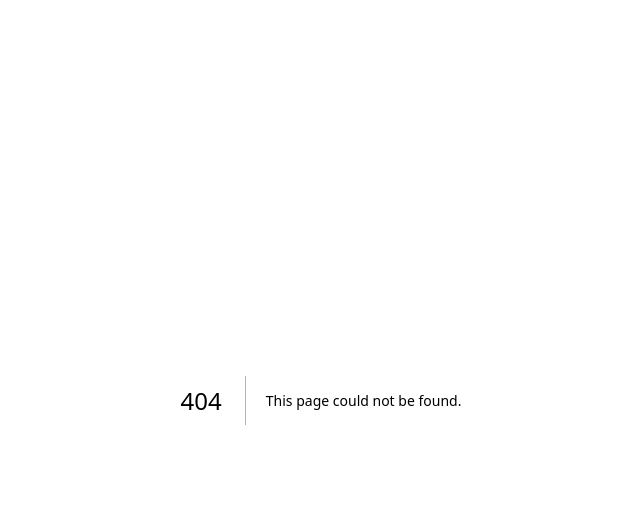
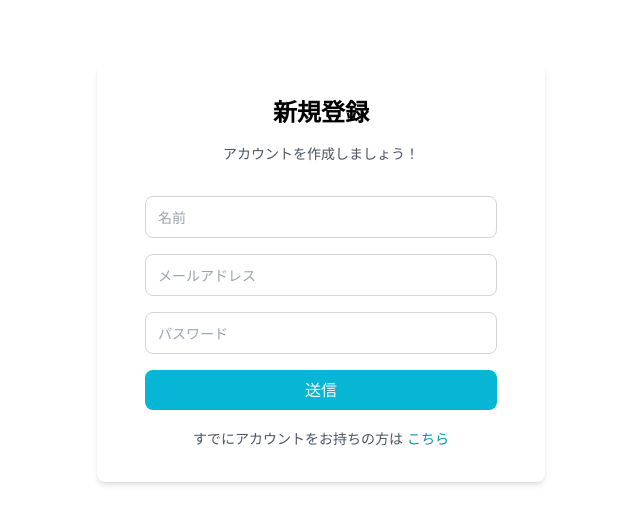
Before and after one commit to yuu0418/Shukatu_Management, a Next.js app in the folder client/: page /signup in a window 1280 px wide. Before the commit this address had no page. Shown: the top 524 px of the page, without its empty margins (319-959 px from the left). Built offline with nearby package versions, Linux system fonts and the light colour scheme.

Commit message:
feat: auth繋ぎ込み

```diff
--- /dev/null
+++ b/client/src/app/(auth)/login/components/LoginForm.tsx
@@ -0,0 +1,123 @@
+"use client";
+import { useState } from "react";
+import { useForm } from "react-hook-form";
+import type { FieldErrors, SubmitHandler } from "react-hook-form";
+
+type FormData = {
+  email: string;
+  password: string;
+};
+
+export const LoginForm = () => {
+  const {
+    register,
+    handleSubmit,
+    formState: { errors },
+  } = useForm<FormData>();
+  const [error, setError] = useState<string | null>(null);
+  const [isLoading, setIsLoading] = useState(false);
+
+  const onSubmit: SubmitHandler<FormData> = async (data) => {
+    setIsLoading(true);
+    setError(null);
+
+    try {
+      const url = `${process.env.NEXT_PUBLIC_API_URL}/login`;
+      console.log("API URL:", process.env.NEXT_PUBLIC_API_URL);
+
+      const res = await fetch(url, {
+        method: "POST",
+        headers: { "Content-Type": "application/json" },
+        body: JSON.stringify({ email: data.email, password: data.password }),
+      });
+      const json = await res.json();
+
+      if (!json.success) {
+        setError(json.message || "ログインに失敗しました");
+      } else {
+        // ログイン成功時の処理（例: リダイレクト）
+      }
+    } catch (e) {
+      setError("通信エラーが発生しました");
+    } finally {
+      setIsLoading(false);
+    }
+  };
+
+  return (
+    <div className="flex justify-center">
+      <div className="w-full max-w-md p-8 px-12 mt-16 bg-white shadow-md rounded-[8px]">
+        <h1 className="text-2xl font-semibold text-center mb-4">ログイン</h1>
+        <p className="text-sm text-gray-600 text-center mb-8">
+          ようこそ！ログインして始めましょう。
+        </p>
+
+        {error && (
+          <div className="mb-4 p-2 bg-red-100 text-red-700 text-sm rounded border border-red-300">
+            {error}
+          </div>
+        )}
+
+        <form onSubmit={handleSubmit(onSubmit)} className="space-y-4">
+          <div>
+            <input
+              type="email"
+              id="email"
+              placeholder="メールアドレス"
+              {...register("email", {
+                required: "メールアドレスは必須です",
+                pattern: {
+                  value: /^[a-zA-Z0-9_.+-]+@[a-zA-Z0-9-]+\.[a-zA-Z0-9-.]+$/,
+                  message: "メールアドレスの形式が正しくありません",
+                },
+              })}
+              className="w-full border border-gray-300 rounded-[8px] px-3 py-2 placeholder:text-sm focus:outline-none focus:ring-2 focus:ring-cyan-400"
+              disabled={isLoading}
+            />
+            {errors.email && (
+              <p className="text-xs text-red-500 mt-1">
+                {errors.email.message}
+              </p>
+            )}
+          </div>
+
+          <div>
+            <input
+              type="password"
+              id="password"
+              placeholder="パスワード"
+              {...register("password", { required: "パスワードは必須です" })}
+              className="w-full border border-gray-300 rounded-[8px] px-3 py-2 placeholder:text-sm focus:outline-none focus:ring-2 focus:ring-cyan-400"
+              disabled={isLoading}
+            />
+            {errors.password && (
+              <p className="text-xs text-red-500 mt-1">
+                {errors.password.message}
+              </p>
+            )}
+          </div>
+
+          <button
+            type="submit"
+            className="w-full text-white bg-cyan-500 hover:bg-cyan-600 px-3 py-2 rounded-[8px] transition-colors disabled:opacity-50 disabled:pointer-events-none"
+            disabled={isLoading}
+          >
+            {isLoading ? "ログイン中..." : "送信"}
+          </button>
+        </form>
+
+        <div className="text-center mt-4">
+          <span className="text-sm text-gray-600">
+            アカウントをお持ちでない方は
+          </span>
+          <a
+            href="/signup"
+            className="ml-1 text-sm text-cyan-600 hover:underline font-medium"
+          >
+            こちら
+          </a>
+        </div>
+      </div>
+    </div>
+  );
+};
--- /dev/null
+++ b/client/src/app/(auth)/login/page.tsx
@@ -0,0 +1,11 @@
+import { LoginForm } from "./components/LoginForm";
+
+const page = () => {
+  return (
+    <div>
+      <LoginForm />
+    </div>
+  );
+};
+
+export default page;
--- /dev/null
+++ b/client/src/app/(auth)/signup/components/SignupForm.tsx
@@ -0,0 +1,151 @@
+"use client";
+import { useState } from "react";
+import { useForm } from "react-hook-form";
+
+type RegisterForm = {
+  name: string;
+  email: string;
+  password: string;
+  confirmPassword: string;
+};
+
+export const SignupForm = () => {
+  const {
+    register,
+    handleSubmit,
+    formState: { errors },
+  } = useForm<RegisterForm>();
+  const [isLoading, setIsLoading] = useState(false);
+  const [error, setError] = useState<string | null>(null);
+
+  const onSubmit = async (data: RegisterForm) => {
+    setIsLoading(true);
+    setError(null);
+
+    try {
+      const url = `${process.env.NEXT_PUBLIC_API_URL}/register`;
+
+      const res = await fetch(url, {
+        method: "POST",
+        headers: { "Content-Type": "application/json" },
+        body: JSON.stringify({
+          name: data.name,
+          email: data.email,
+          password: data.password,
+          confirmPassword: data.confirmPassword,
+        }),
+      });
+      const json = await res.json();
+
+      if (!json.success) {
+        setError(json.message || "登録に失敗しました");
+      } else {
+        // 登録成功時の処理（例: リダイレクト）
+      }
+    } catch (e) {
+      setError("通信エラーが発生しました");
+        console.error("Error during registration:", e);
+    } finally {
+      setIsLoading(false);
+    }
+  };
+
+  return (
+    <div className="flex justify-center">
+      <div className="w-full max-w-md p-8 px-12 mt-16 bg-white shadow-md rounded-[8px]">
+        <h1 className="text-2xl font-semibold text-center mb-4">新規登録</h1>
+        <p className="text-sm text-gray-600 text-center mb-8">
+          アカウントを作成しましょう！
+        </p>
+
+        {error && (
+          <div className="mb-4 p-2 bg-red-100 text-red-700 text-sm rounded border border-red-300">
+            {error}
+          </div>
+        )}
+
+        <form onSubmit={handleSubmit(onSubmit)} className="space-y-4">
+          <div>
+            <input
+              type="text"
+              id="name"
+              placeholder="名前"
+              {...register("name", {
+                required: "名前は必須です",
+                maxLength: {
+                  value: 10,
+                  message: "名前は10文字以内で入力してください",
+                },
+              })}
+              className="w-full border border-gray-300 rounded-[8px] px-3 py-2 placeholder:text-sm focus:outline-none focus:ring-2 focus:ring-cyan-400"
+              disabled={isLoading}
+            />
+            {errors.name && (
+              <p className="text-xs text-red-500 mt-1">{errors.name.message}</p>
+            )}
+          </div>
+
+          <div>
+            <input
+              type="email"
+              id="email"
+              placeholder="メールアドレス"
+              {...register("email", {
+                required: "メールアドレスは必須です",
+                pattern: {
+                  value: /^[a-zA-Z0-9_.+-]+@[a-zA-Z0-9-]+\.[a-zA-Z0-9-.]+$/,
+                  message: "メールアドレスの形式が正しくありません",
+                },
+              })}
+              className="w-full border border-gray-300 rounded-[8px] px-3 py-2 placeholder:text-sm focus:outline-none focus:ring-2 focus:ring-cyan-400"
+              disabled={isLoading}
+            />
+            {errors.email && (
+              <p className="text-xs text-red-500 mt-1">
+                {errors.email.message}
+              </p>
+            )}
+          </div>
+
+          <div>
+            <input
+              type="password"
+              id="password"
+              placeholder="パスワード"
+              {...register("password", { required: "パスワードは必須です" })}
+              className="w-full border border-gray-300 rounded-[8px] px-3 py-2 placeholder:text-sm focus:outline-none focus:ring-2 focus:ring-cyan-400"
+              disabled={isLoading}
+            />
+            {errors.password && (
+              <p className="text-xs text-red-500 mt-1">
+                {errors.password.message}
+              </p>
+            )}
+          </div>
+
+          <button
+            type="submit"
+            className="w-full text-white bg-cyan-500 hover:bg-cyan-600 px-3 py-2 rounded-[8px] transition-colors disabled:opacity-50 disabled:pointer-events-none"
+            disabled={isLoading}
+          >
+            {isLoading ? "登録中..." : "送信"}
+          </button>
+        </form>
+
+        <div className="text-center mt-4">
+          <span className="text-sm text-gray-600">
+            すでにアカウントをお持ちの方は
+          </span>
+          <a
+            href="/login"
+            className="ml-1 text-sm text-cyan-600 hover:underline font-medium"
+          >
+            こちら
+          </a>
+        </div>
+      </div>
+    </div>
+  );
+};
+
+export default SignupForm;
--- /dev/null
+++ b/client/src/app/(auth)/signup/page.tsx
@@ -0,0 +1,11 @@
+import SignupForm from "./components/SignupForm";
+
+const page = () => {
+  return (
+    <div>
+      <SignupForm />
+    </div>
+  );
+};
+
+export default page;
--- a/client/src/app/api/company/route.ts
+++ /dev/null
@@ -1,8 +0,0 @@
-import { NextResponse } from "next/server";
-
-export async function GET(req: Request) {
-  const company = await fetch("https://localhost:3012/api/company", {
-    method: "GET",
-    headers: {},
-  });
-}
```
Also changed, not shown: client/src/features/Auth/components/LoginContainer.tsx (deleted), client/src/features/Auth/components/LoginForm.tsx (deleted), client/src/features/Auth/components/SignupContainer.tsx (deleted), client/src/features/Auth/components/SignupForm.tsx (deleted).
